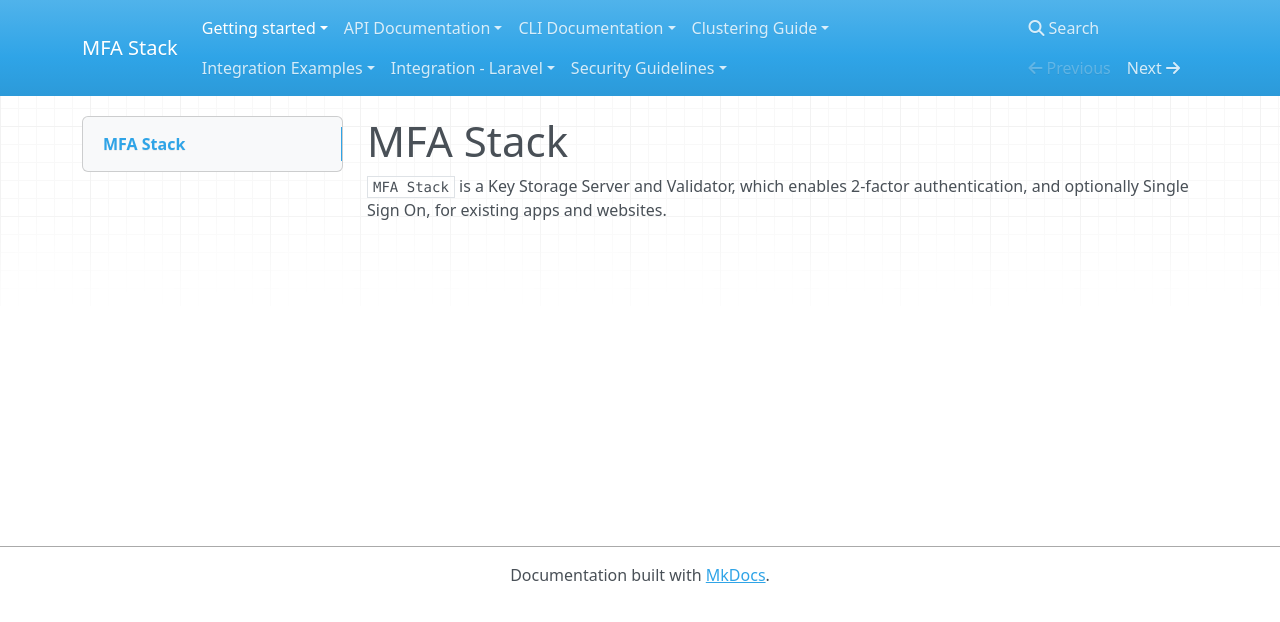
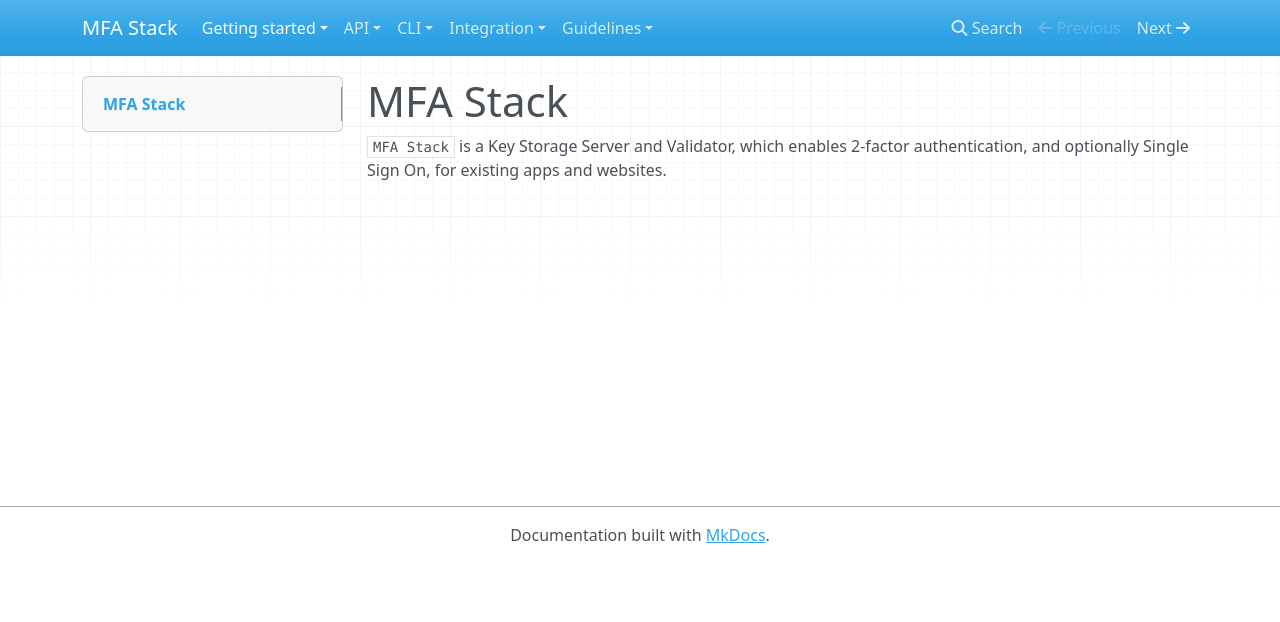
Before and after one commit to Buckhill/mfastack, an MkDocs documentation site: the page built from docs/index.md, in a window 1280 px wide. Shown: the top 622 px of the page. Built offline with MkDocs 1.6.1, drawn with Linux system fonts in a browser that asks for light colours; nearby versions of some CDN libraries; old or Windows-style settings are respelled for this version of MkDocs.

Commit message:
Update mkdocs.yml

```diff
--- a/mkdocs.yml
+++ b/mkdocs.yml
@@ -2,11 +2,11 @@ docs_dir: docs
 pages:
 - [index.md, 'Getting started', 'Introduction']
 - [installation.md, 'Getting started', 'Installation']
-- [api.md, 'API Documentation', 'API Documentation']
-- [cli.md, 'CLI Documentation', 'CLI Documentation']
-- [clustering.md, 'Clustering Guide', 'Clustering Guide']
-- [integration-examples.md, 'Integration Examples', 'Integration Examples']
-- [integration-laravel.md, 'Integration - Laravel', 'Integration - Laravel']
-- [security-guidelines.md, 'Security Guidelines', 'Security Guidelines']
+- [api.md, 'API', 'API Documentation']
+- [cli.md, 'CLI', 'CLI Documentation']
+- [integration-examples.md, 'Integration', 'Integration Examples']
+- [integration-laravel.md, 'Integration', 'Integration - Laravel']
+- [clustering.md, 'Guidelines', 'Clustering']
+- [security-guidelines.md, 'Guidelines', 'Security']
 
 site_name: MFA Stack
```
